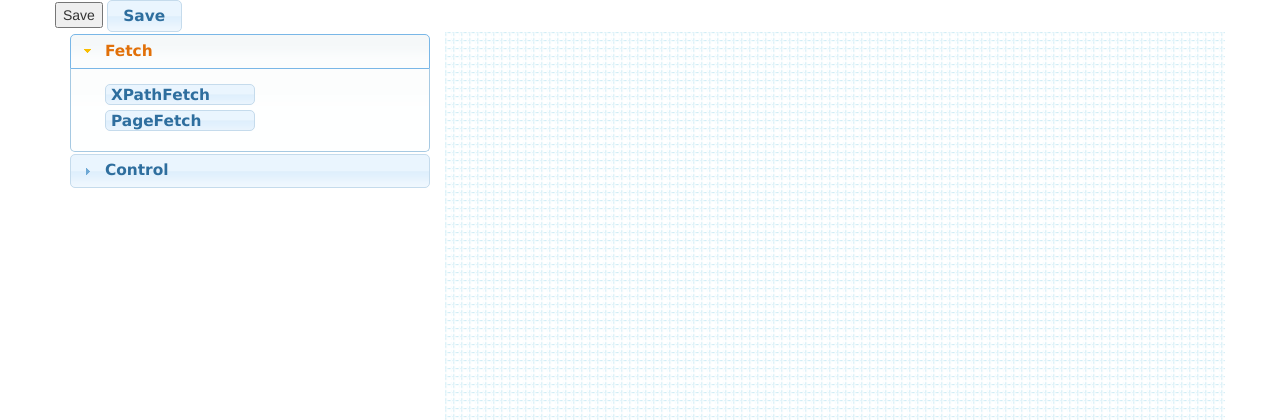
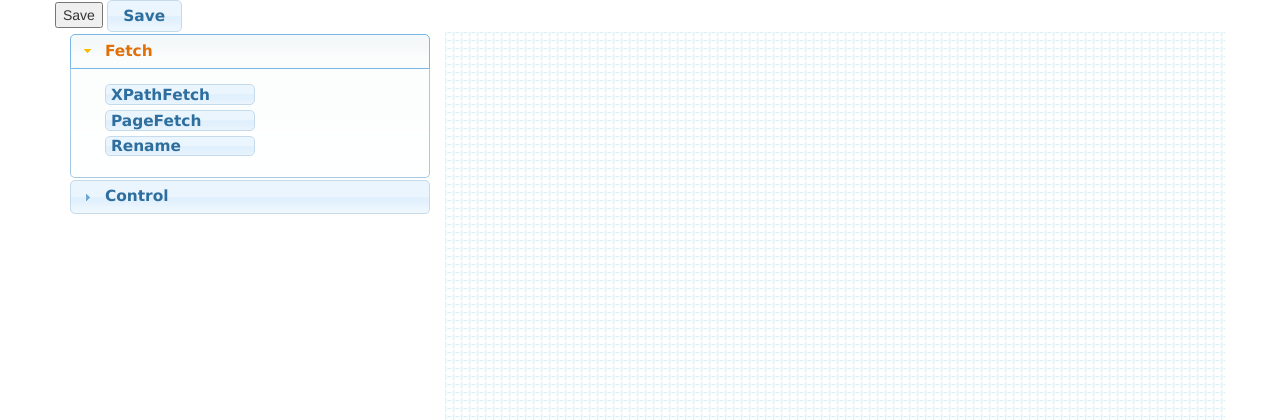
Before and after one commit to kevenli/FeedInWeb, a Django app: template src/feeds/templates/feeds/edit.html in a window 1280 px wide. Shown: the top 420 px of the page. Run offline with Django 3.2, Linux system fonts and the light colour scheme; the template is opened without the code that fills it: most values are stand-ins (such as "Sample title", 1, 10 or a date in 2020); data that the repository does not hold is empty; some libraries are stand-ins or nearby versions.

Commit message:
add Rename module

```diff
--- a/src/feeds/templates/feeds/edit.html
+++ b/src/feeds/templates/feeds/edit.html
@@ -28,6 +28,9 @@
 					<div control-type="pagefetch" class="control">
 						<label class="ui-button ui-widget ui-state-default ui-button-text-only ui-corner-left ui-corner-right"><span class="ui-button">PageFetch</span></label>
 					</div>
+					<div control-type="rename" class="control">
+						<label class="ui-button ui-widget ui-state-default ui-button-text-only ui-corner-left ui-corner-right"><span class="ui-button">Rename</span></label>
+					</div>
 				</div>
 				<h3>Control</h3>
 				<div>ddd</div>
--- a/src/static/js/feedin-editor.js
+++ b/src/static/js/feedin-editor.js
@@ -112,7 +112,7 @@ JSON.stringify = JSON.stringify || function(obj) {
 
 		this.getConf = function(){
 			return [];
-		}
+		};
 
 		this.setConf = function(conf){
 
@@ -124,13 +124,47 @@ JSON.stringify = JSON.stringify || function(obj) {
 
 	}
 
+	function RenameModule(){
+		Module.call(this);
+		this.id = null;
+		this.type = 'rename';
+
+		this.ui = $("<div>")
+			.addClass("module")
+			.html(
+				"<div>"
+						+ "<div class='title ui-widget-header'><span></span>"
+						+ "<ul class='buttons'></ul>"
+						+ "</div>"
+						+ "<div class='content'>"
+						+ "<div><input name='replace_0'><select class='op' name='op'/><input name='with_0'></div>"
+						+ "</div>"
+						+ "</div>");
+		this.ui.find("select.op").append("<option value='rename'>Rename</option>");
+		this.ui.find("select.op").append("<option value='copy'>Copy</option>");
+		this.ui.find("div.title>span").text("Rename");
+
+		this.getConf = function(){
+			return [];
+		};
+
+		this.setConf = function(conf){
+
+		};
+
+		this.terminals = [
+		                   new ModuleTerminal(this, '_INPUT', 'north'),
+		                   new ModuleTerminal(this, '_OUTPUT', 'south')
+		                   ];
+	}
+
 	function Wire(){
 		this._startPoint = {};
 		this._endPoint = {};
 		this.borderWidth = 5;
 		this.canvas = $("<canvas>");
-		this.src = {}
-		this.tgt = {}
+		this.src = {};
+		this.tgt = {};
 		this.editiongRegion = null;
 
 		this.start = function(editingRegion, module, terminal){
@@ -222,9 +256,7 @@ JSON.stringify = JSON.stringify || function(obj) {
 				this.tgt['module'] = module;
 				this.tgt['terminal'] = terminal;
 			}
-		}
-
-
+		};
 	}
 
 	function Editor() {
@@ -335,6 +367,9 @@ JSON.stringify = JSON.stringify || function(obj) {
 				break;
 			case "output":
 				module = new OutputModule;
+				break;
+			case "rename":
+				module = new RenameModule;
 				break;
 			}
 
@@ -518,7 +553,6 @@ JSON.stringify = JSON.stringify || function(obj) {
 			pointElements = getElsAt($editor.editingRegion, event.pageY, event.pageX);
 			//console.log(pointElements);
 			if (pointElements.length>0){
-
 				terminal = pointElements.parents(".terminal")[0].terminal;
 				this.currentWire.end($editor.editingRegion, terminal.module, terminal);
 				for(wireIndex in this.wires){
@@ -558,11 +592,11 @@ JSON.stringify = JSON.stringify || function(obj) {
 					wire.start(this.editingRegion, module, wire.src.terminal);
 					wire.update(wire.tgt.terminal.ui.offset().left - this.editingRegion.offset().left,
 							wire.tgt.terminal.ui.offset().top - this.editingRegion.offset().top);
-					break;
+
 				}else if(wire.tgt.module == module){
 					wire.update(wire.tgt.terminal.ui.offset().left - this.editingRegion.offset().left,
 							wire.tgt.terminal.ui.offset().top - this.editingRegion.offset().top);
-					break;
+
 				}
 			}
 		};
```
